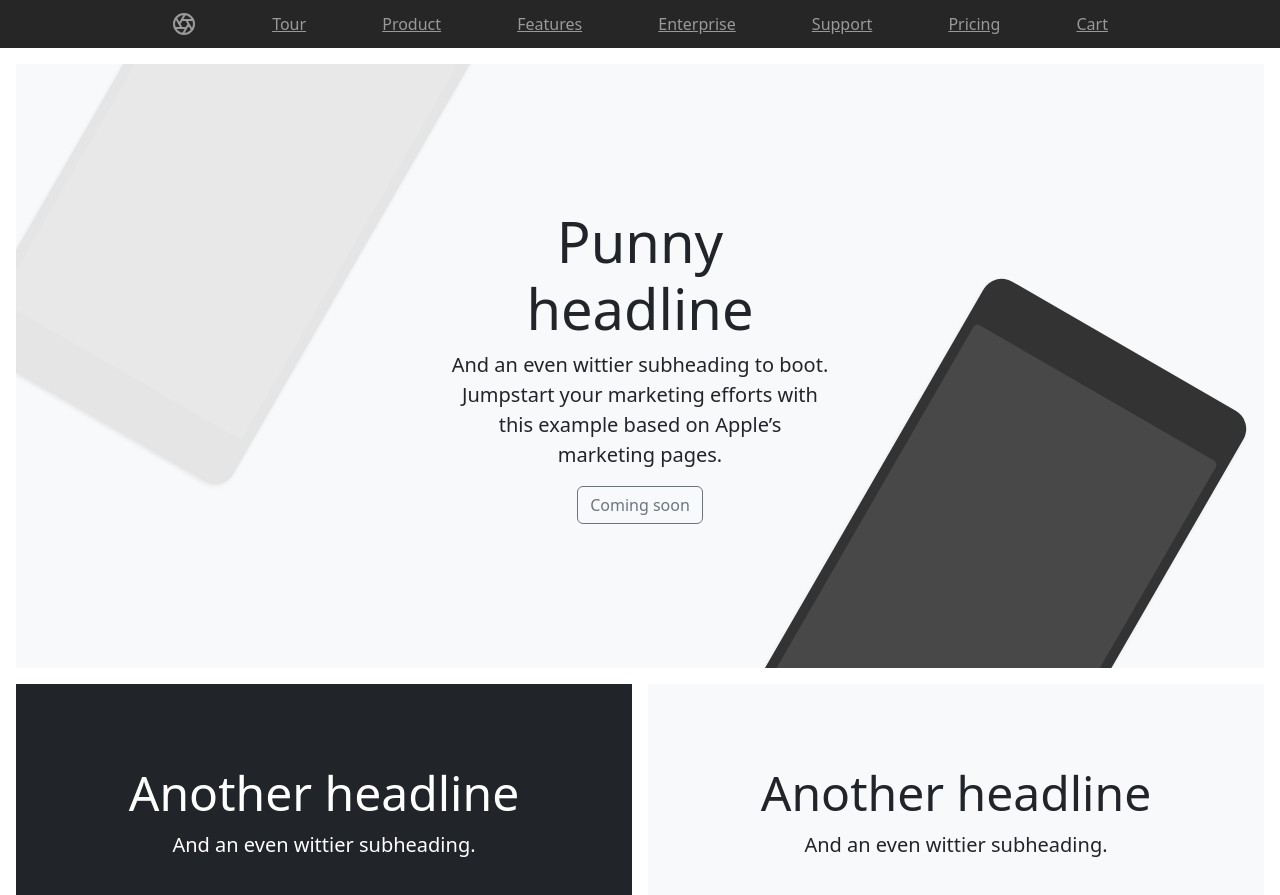
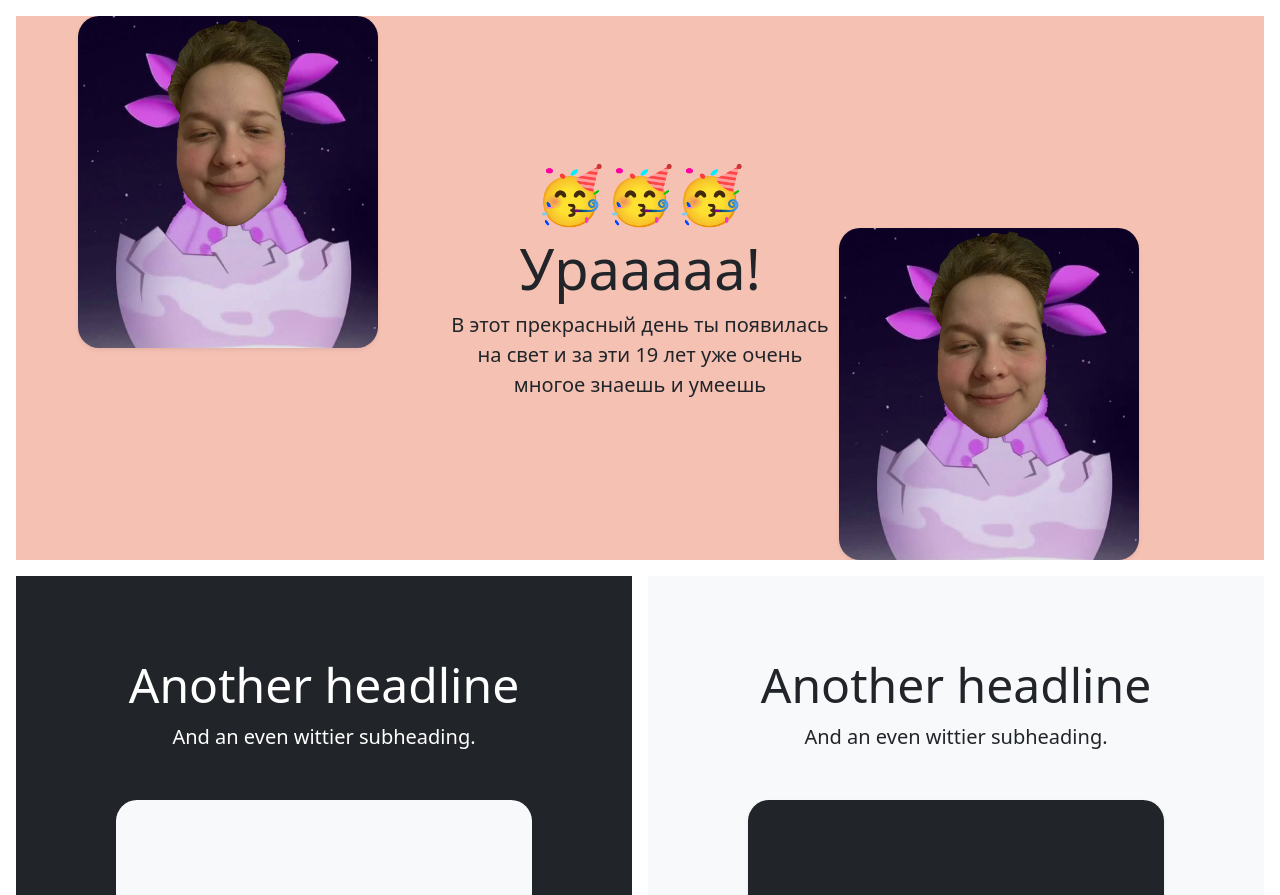
Before and after one commit to alexmanbirthday/alexmanbirthday..github.io, a website: page index.html in a window 1280 px wide. Shown: the top 895 px of the page. Drawn offline with nearby package versions, Linux system fonts and the light colour scheme.

Commit message:
Add main

```diff
--- a/index.html
+++ b/index.html
@@ -7,32 +7,19 @@
   <title>Happy birthday</title>
   <link href="https://cdn.jsdelivr.net/npm/bootstrap@5.2.0-beta1/dist/css/bootstrap.min.css" rel="stylesheet" integrity="sha384-0evHe/X+R7YkIZDRvuzKMRqM+OrBnVFBL6DOitfPri4tjfHxaWutUpFmBp4vmVor" crossorigin="anonymous">
   <link rel="stylesheet" href="styles/product.css">
+  <link rel="stylesheet" href="styles/styles.css">
 </head>
 <body>
-  <header class="site-header sticky-top py-1">
-    <nav class="container d-flex flex-column flex-md-row justify-content-between">
-      <a class="py-2" href="#" aria-label="Product">
-        <svg xmlns="http://www.w3.org/2000/svg" width="24" height="24" fill="none" stroke="currentColor" stroke-linecap="round" stroke-linejoin="round" stroke-width="2" class="d-block mx-auto" role="img" viewBox="0 0 24 24"><title>Product</title><circle cx="12" cy="12" r="10"/><path d="M14.31 8l5.74 9.94M9.69 8h11.48M7.38 12l5.74-9.94M9.69 16L3.95 6.06M14.31 16H2.83m13.79-4l-5.74 9.94"/></svg>
-      </a>
-      <a class="py-2 d-none d-md-inline-block" href="#">Tour</a>
-      <a class="py-2 d-none d-md-inline-block" href="#">Product</a>
-      <a class="py-2 d-none d-md-inline-block" href="#">Features</a>
-      <a class="py-2 d-none d-md-inline-block" href="#">Enterprise</a>
-      <a class="py-2 d-none d-md-inline-block" href="#">Support</a>
-      <a class="py-2 d-none d-md-inline-block" href="#">Pricing</a>
-      <a class="py-2 d-none d-md-inline-block" href="#">Cart</a>
-    </nav>
-  </header>
 
   <main>
-    <div class="position-relative overflow-hidden p-3 p-md-5 m-md-3 text-center bg-light">
+    <div class="position-relative overflow-hidden p-3 p-md-5 m-md-3 text-center top">
       <div class="col-md-5 p-lg-5 mx-auto my-5">
-        <h1 class="display-4 fw-normal">Punny headline</h1>
-        <p class="lead fw-normal">And an even wittier subheading to boot. Jumpstart your marketing efforts with this example based on Apple’s marketing pages.</p>
-        <a class="btn btn-outline-secondary" href="#">Coming soon</a>
+        <h1 class="display-4 fw-normal">🥳🥳🥳</h1>
+        <h1 class="display-4 fw-normal">Урааааа!</h1>
+        <p class="lead fw-normal">В&nbsp;этот прекрасный день ты&nbsp;появилась на&nbsp;свет и&nbsp;за&nbsp;эти 19&nbsp;лет уже очень многое знаешь и&nbsp;умеешь</p>
       </div>
-      <div class="product-device shadow-sm d-none d-md-block"></div>
-      <div class="product-device product-device-2 shadow-sm d-none d-md-block"></div>
+      <div class="product-device shadow-sm d-none d-md-block phone"></div>
+      <div class="product-device product-device-2 shadow-sm d-none d-md-block phone-2"></div>
     </div>
 
     <div class="d-md-flex flex-md-equal w-100 my-md-3 ps-md-3">
--- a/styles/product.css
+++ b/styles/product.css
@@ -27,30 +27,17 @@
 .product-device {
   position: absolute;
   right: 10%;
-  bottom: -30%;
+  bottom: 0;
   width: 300px;
-  height: 540px;
+  height: 332px;
   background-color: #333;
   border-radius: 21px;
-  -webkit-transform: rotate(30deg);
-  transform: rotate(30deg);
 }
 
-.product-device::before {
-  position: absolute;
-  top: 10%;
-  right: 10px;
-  bottom: 10%;
-  left: 10px;
-  content: "";
-  background-color: rgba(255, 255, 255, .1);
-  border-radius: 5px;
-}
 
 .product-device-2 {
-  top: -25%;
+  top: 0;
   right: auto;
-  bottom: 0;
   left: 5%;
   background-color: #e5e5e5;
 }
--- /dev/null
+++ b/styles/styles.css
@@ -0,0 +1,15 @@
+.top {
+  background-color: #f5c1b3;
+}
+
+.phone {
+  background: url('../img/luntic.png') 0% 50%;
+  background-size: contain;
+  background-repeat: no-repeat;
+}
+
+.phone-2 {
+  background: url('../img/luntic.png') 0% 50%;
+  background-size: contain;
+  background-repeat: no-repeat;
+}
```
Also changed, not shown: img/bgr.jpg (added), img/lunt2.png (added), img/luntic.png (added).
